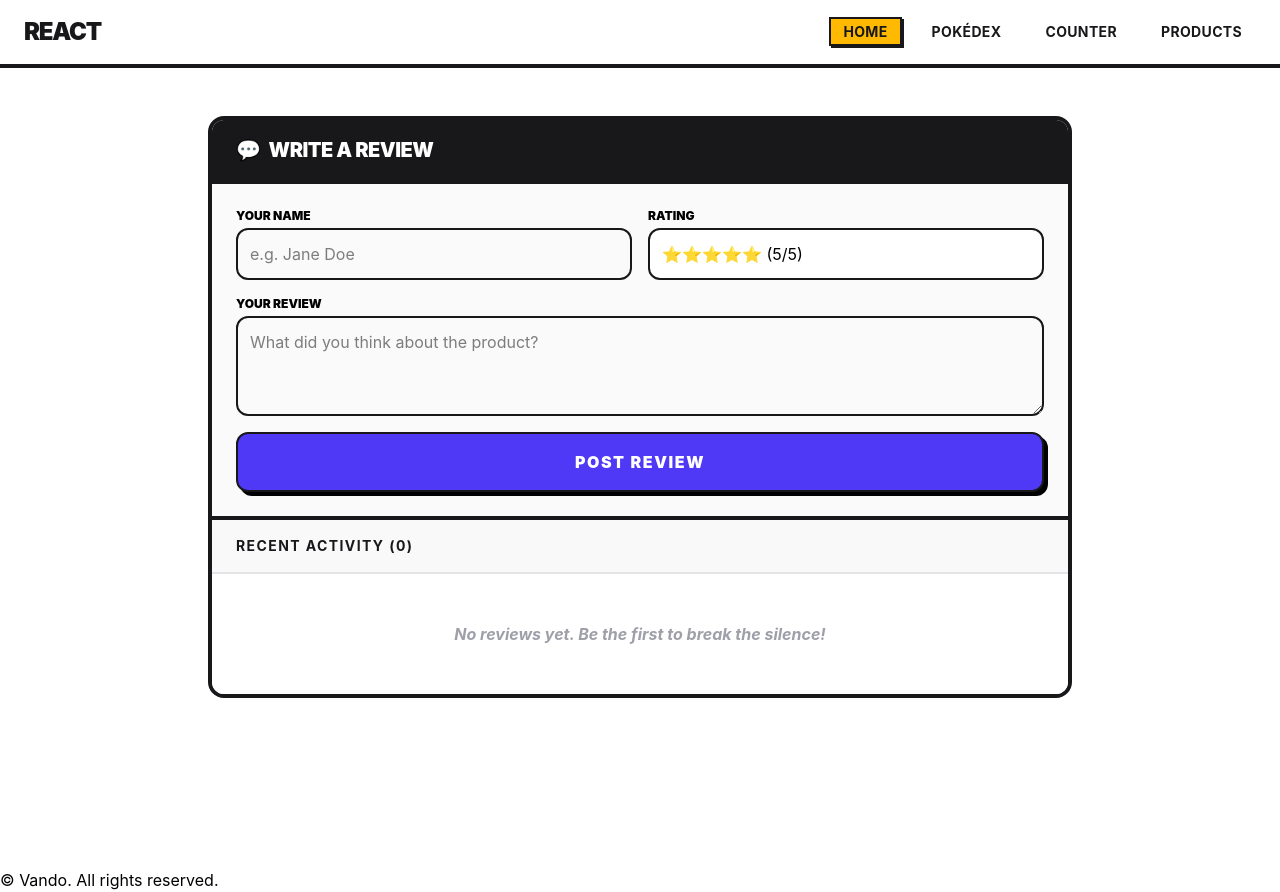
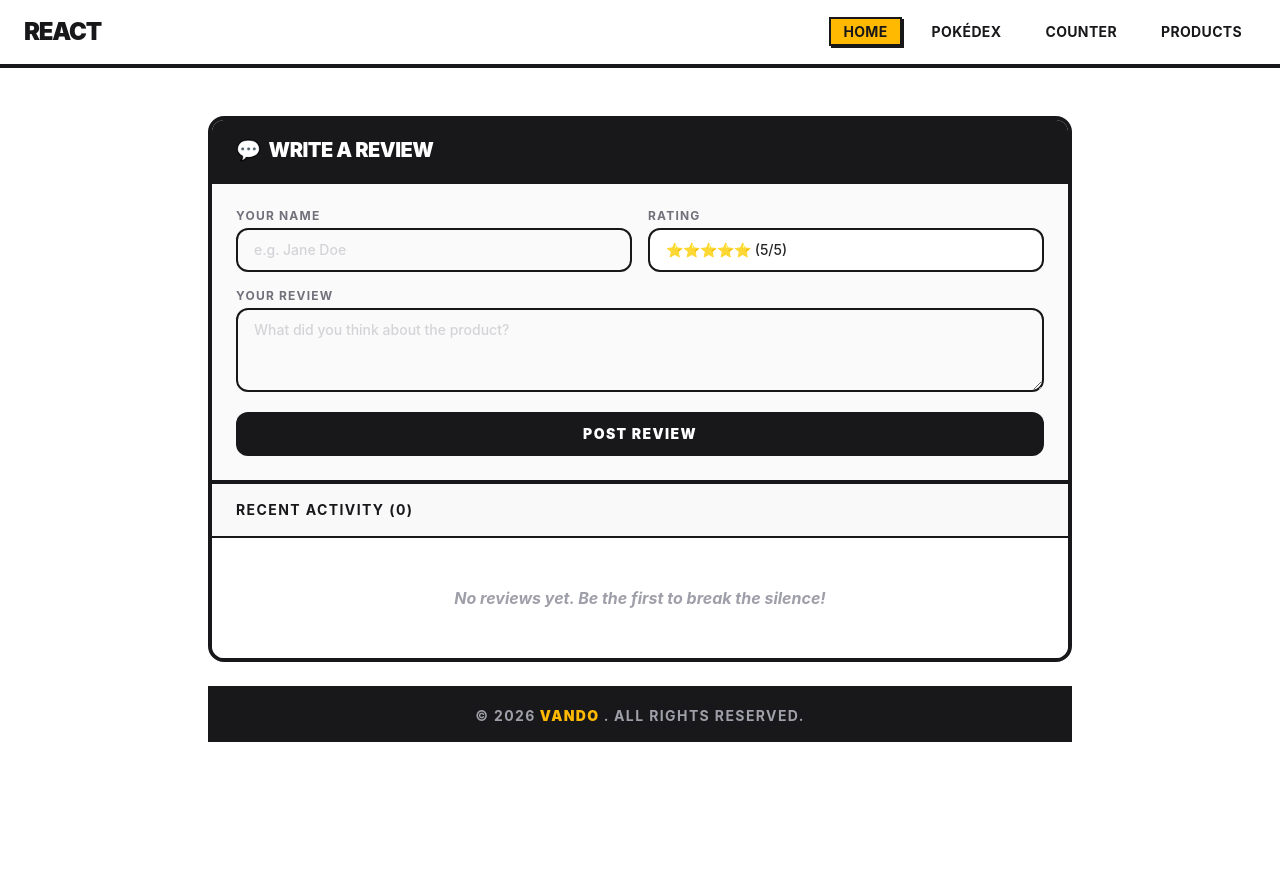
Before and after one commit to rivando-al-rasyid/koda-b7-react, a React (Vite) app: page / in a window 1280 px wide. After the commit the page ends 868 px from the top, so only its background shows below. Built offline with nearby package versions, Linux system fonts and the light colour scheme.

Commit message:
update : code

```diff
--- a/src/App.jsx
+++ b/src/App.jsx
@@ -1,6 +1,7 @@
 import { useState } from "react";
 import ReviewForm from "./components/ReviewForm";
 import ReviewList from "./components/ReviewList";
+import Footer from "./layout/Footer";
 
 function App() {
     const [reviews, setReviews] = useState([]);
@@ -37,7 +38,7 @@ function App() {
 
                 {/* Feedback List Area */}
                 <div className="bg-white">
-                    <div className="px-6 py-4 border-b-2 border-zinc-200 bg-zinc-100/50">
+                    <div className="px-6 py-4 border-b-2 border-zinc-900 bg-zinc-100/50">
                         <p className="font-bold text-zinc-900 uppercase text-sm tracking-widest">
                             Recent Activity ({reviews.length})
                         </p>
@@ -45,6 +46,7 @@ function App() {
                     <ReviewList reviews={reviews} />
                 </div>
             </section>
+            <Footer />
         </main>
     );
 }
--- a/src/Page/Counter.jsx
+++ b/src/Page/Counter.jsx
@@ -1,6 +1,6 @@
 import { useState } from "react";
 import Button from "../components/Button";
-
+import Footer from "../layout/Footer";
 export default function Counter() {
     const [count, setCount] = useState(0);
 
@@ -14,7 +14,8 @@ export default function Counter() {
     return (
         <main className="mx-auto max-w-4xl flex flex-col gap-6 min-h-screen px-4 py-12">
             <section className="bg-white border-4 border-zinc-900 rounded-2xl overflow-hidden">
-                <div className="px-6 py-4 border-b-2 border-zinc-900 bg-zinc-900">
+                {/* Section Header */}
+                <div className="px-6 py-4 border-b-4 border-zinc-900 bg-zinc-900">
                     <h2 className="text-xl font-black tracking-tight text-white uppercase">
                         🔢 Counter
                     </h2>
@@ -29,16 +30,17 @@ export default function Counter() {
                         <Button
                             color="flex-1 py-4 bg-white border-2 border-zinc-900 text-zinc-900 font-bold hover:translate-y-[-2px] active:translate-y-[2px] transition-transform shadow-[4px_4px_0px_#18181b]"
                             name="− Kurang"
-                            onClick={decrement}
+                            event={decrement}
                         />
                         <Button
                             color="flex-1 py-4 bg-amber-400 border-2 border-zinc-900 text-zinc-900 font-bold hover:translate-y-[-2px] active:translate-y-[2px] transition-transform shadow-[4px_4px_0px_#18181b]"
                             name="+ Tambah"
-                            onClick={increment}
+                            event={increment}
                         />
                     </div>
                 </div>
             </section>
+            <Footer />
         </main>
     );
 }
--- a/src/Page/Pokemon.jsx
+++ b/src/Page/Pokemon.jsx
@@ -1,5 +1,6 @@
 import { useState, useEffect } from "react";
 import PokemonCard from "../components/PokemonCard";
+import Footer from "../layout/Footer";
 
 export default function Pokemon() {
     const [pokemons, setPokemons] = useState([]);
@@ -28,6 +29,7 @@ export default function Pokemon() {
             <section className="bg-white border-4 border-zinc-900 rounded-2xl overflow-hidden">
                 <PokemonCard pokemons={pokemons} />
             </section>
+            <Footer />
         </main>
     );
 }
--- a/src/Page/Product.jsx
+++ b/src/Page/Product.jsx
@@ -1,6 +1,7 @@
 import { useState } from "react";
 import ProductForm from "../components/Form";
 import ProductTable from "../components/Table";
+import Footer from "../layout/Footer";
 
 export default function Product() {
     const [products, setProducts] = useState([]);
@@ -13,8 +14,8 @@ export default function Product() {
     return (
         <main className="mx-auto max-w-4xl flex flex-col gap-6 min-h-screen px-4 py-12">
             <section className="bg-white border-4 border-zinc-900 rounded-2xl overflow-hidden">
-                <section className="bg-white border-2 border-zinc-900 rounded-2xl shadow-[4px_4px_0px_#18181b] overflow-hidden">
-                    <div className="px-6 py-4 border-b-2 border-zinc-900 bg-zinc-900">
+                {/* Section Header */}
+                <div className="px-6 py-4 border-b-4 border-zinc-900 bg-zinc-900">
                     <h2 className="text-xl font-black tracking-tight text-white uppercase">
                         📦 Product Manager
                     </h2>
@@ -22,7 +23,7 @@ export default function Product() {
                 <ProductForm onAddProduct={handleAddProduct} />
                 <ProductTable products={products} />
             </section>
-            </section>
+            <Footer />
         </main>
     );
 }
--- a/src/components/PokemonCard.jsx
+++ b/src/components/PokemonCard.jsx
@@ -30,9 +30,9 @@ export default function PokemonCard({ pokemons = [] }) {
     );
 
     return (
-        <section className="bg-white border-2 border-zinc-900 rounded-2xl shadow-[4px_4px_0px_#18181b] overflow-hidden">
+        <section className="bg-white overflow-hidden">
             {/* Header Bar */}
-            <div className="px-4 py-3 border-b-[3px] border-zinc-900 bg-zinc-900 flex items-center gap-3">
+            <div className="px-6 py-4 border-b-4 border-zinc-900 bg-zinc-900 flex items-center gap-3">
                 <svg
                     width="24"
                     height="24"
--- a/src/components/ReviewForm.jsx
+++ b/src/components/ReviewForm.jsx
@@ -19,13 +19,13 @@ const ReviewForm = ({ onAddReview }) => {
             <div className="grid grid-cols-1 md:grid-cols-2 gap-4">
                 {/* Name Input */}
                 <div className="flex flex-col gap-1">
-                    <label className="font-black uppercase text-xs">
+                    <label className="text-xs font-bold uppercase tracking-widest text-zinc-500">
                         Your Name
                     </label>
                     <input
                         type="text"
                         required
-                        className="border-2 border-zinc-900 p-3 rounded-xl focus:bg-yellow-50 outline-none transition-colors"
+                        className="border-2 border-zinc-900 rounded-xl px-4 py-2.5 text-sm font-medium text-zinc-800 placeholder-zinc-300 focus:outline-none focus:ring-2 focus:ring-amber-400 focus:border-amber-400 transition-all"
                         placeholder="e.g. Jane Doe"
                         value={formData.username}
                         onChange={(e) =>
@@ -39,11 +39,11 @@ const ReviewForm = ({ onAddReview }) => {
 
                 {/* Rating Select */}
                 <div className="flex flex-col gap-1">
-                    <label className="font-black uppercase text-xs">
+                    <label className="text-xs font-bold uppercase tracking-widest text-zinc-500">
                         Rating
                     </label>
                     <select
-                        className="border-2 border-zinc-900 p-3 rounded-xl bg-white outline-none appearance-none"
+                        className="border-2 border-zinc-900 rounded-xl px-4 py-2.5 text-sm font-medium text-zinc-800 bg-white focus:outline-none focus:ring-2 focus:ring-amber-400 focus:border-amber-400 transition-all appearance-none"
                         value={formData.rating}
                         onChange={(e) =>
                             setFormData({
@@ -63,13 +63,13 @@ const ReviewForm = ({ onAddReview }) => {
 
             {/* Comment Input */}
             <div className="flex flex-col gap-1">
-                <label className="font-black uppercase text-xs">
+                <label className="text-xs font-bold uppercase tracking-widest text-zinc-500">
                     Your Review
                 </label>
                 <textarea
                     required
                     rows={3}
-                    className="border-2 border-zinc-900 p-3 rounded-xl focus:bg-yellow-50 outline-none transition-colors"
+                    className="border-2 border-zinc-900 rounded-xl px-4 py-2.5 text-sm font-medium text-zinc-800 placeholder-zinc-300 focus:outline-none focus:ring-2 focus:ring-amber-400 focus:border-amber-400 transition-all"
                     placeholder="What did you think about the product?"
                     value={formData.comment}
                     onChange={(e) =>
@@ -80,7 +80,7 @@ const ReviewForm = ({ onAddReview }) => {
 
             <button
                 type="submit"
-                className="bg-indigo-600 text-white font-black py-4 px-8 rounded-xl border-2 border-zinc-900 shadow-[4px_4px_0px_#000] hover:shadow-none hover:translate-x-0.75 hover:translate-y-0.75 transition-all uppercase tracking-widest"
+                className="mt-1 bg-zinc-900 text-white font-black uppercase tracking-widest text-sm py-3 rounded-xl hover:bg-amber-400 hover:text-zinc-900 active:scale-95 transition-all duration-150"
             >
                 Post Review
             </button>
--- a/src/layout/Footer.jsx
+++ b/src/layout/Footer.jsx
@@ -1,9 +1,15 @@
 export default function Footer() {
     return (
-        <footer>
-            <span>&copy; </span>
-            <span>Vando</span>
-            <span>. All rights reserved.</span>
+        <footer className="w-full bg-zinc-900 border-t-4 border-zinc-900 px-6 py-4 flex items-center justify-center gap-1">
+            <span className="text-zinc-400 font-bold text-sm uppercase tracking-widest">
+                &copy; {new Date().getFullYear()}
+            </span>
+            <span className="text-amber-400 font-black text-sm uppercase tracking-widest">
+                Vando
+            </span>
+            <span className="text-zinc-400 font-bold text-sm uppercase tracking-widest">
+                . All rights reserved.
+            </span>
         </footer>
     );
 }
--- a/src/main.jsx
+++ b/src/main.jsx
@@ -5,7 +5,6 @@ import { BrowserRouter, Routes, Route } from "react-router";
 import "./globals.css";
 import App from "./App.jsx";
 import Headers from "./layout/Header.jsx";
-import Footer from "./layout/Footer.jsx";
 import Counter from "./Page/Counter.jsx";
 import Product from "./Page/Product.jsx";
 import Pokemon from "./Page/Pokemon.jsx";
@@ -20,7 +19,6 @@ createRoot(document.getElementById("root")).render(
                 <Route path="/product" element={<Product />} />
                 <Route path="/pokemon" element={<Pokemon />} />
             </Routes>
-            <Footer />
         </BrowserRouter>
     </StrictMode>,
 );
```
Lines whose indentation alone changed are shown as unchanged.
